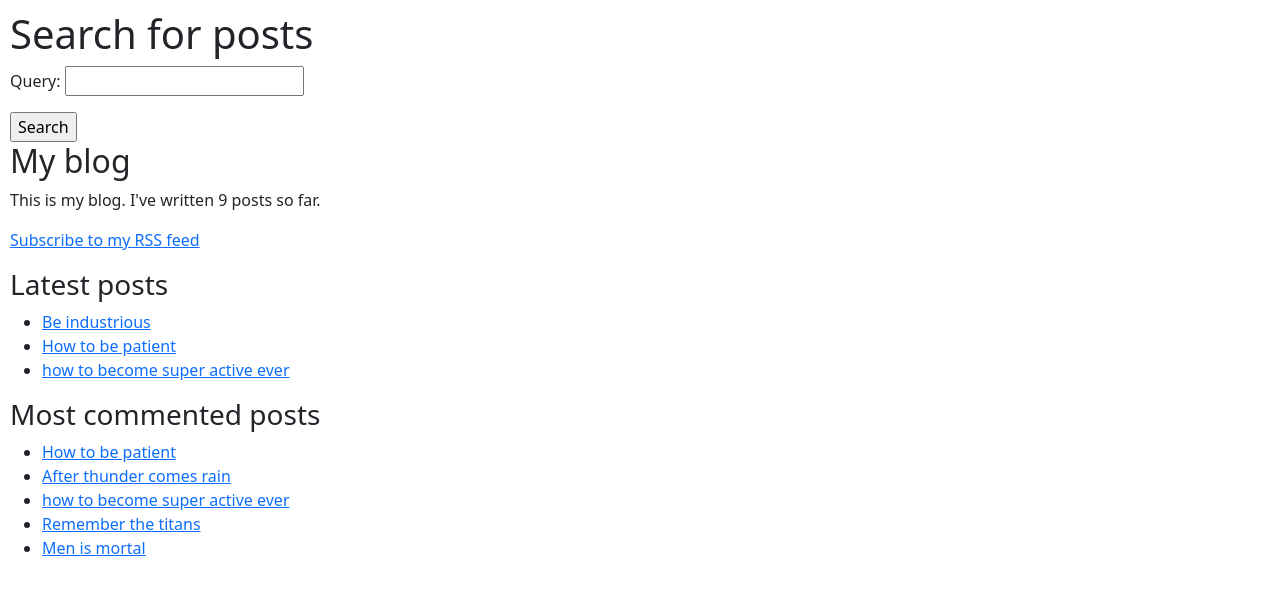
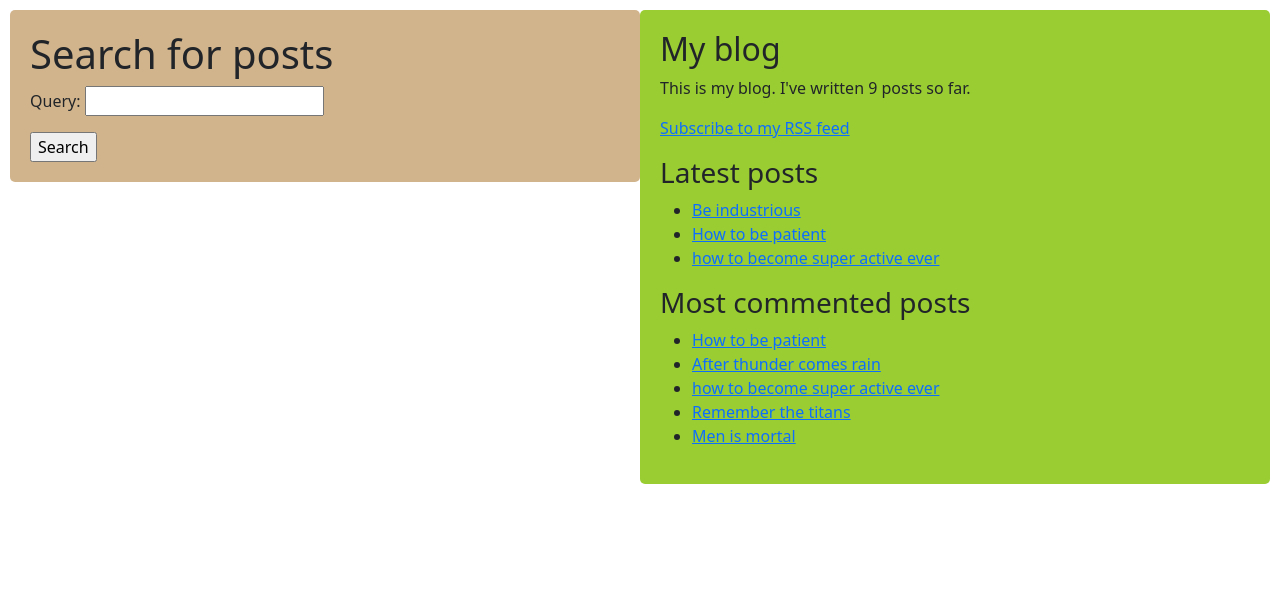
Before and after one commit to Habib16051/Blog-Version023, a Django app: page /blog/search/ in a window 1280 px wide. Shown: the top 595 px of the page. Run offline with Django 4.2, Linux system fonts and the light colour scheme; data comes from the database, SQL or seed files in the repository; some libraries are stand-ins or nearby versions.

Commit message:
aded some css features

```diff
--- a/blog_website/templates/base.html
+++ b/blog_website/templates/base.html
@@ -11,11 +11,28 @@
         padding: 10px;
         border: 1px;
       }
+      .content {
+        float: left;
+        width: 50%;
+        background-color: tan;
+        padding: 20px;
+        box-sizing: border-box;
+        border-radius: 5px;
+      }
+
+      .sidebar {
+        float: left;
+        width: 50%;
+        background-color: yellowgreen;
+        padding: 20px;
+        box-sizing: border-box;
+        border-radius: 5px;
+      }
     </style>
   </head>
   <body>
-    <div id="content">{% block content %} {% endblock %}</div>
-    <div id="sidebar">
+    <div class="content">{% block content %} {% endblock %}</div>
+    <div class="sidebar">
       <h2>My blog</h2>
       <p>This is my blog. I've written {% total_posts %} posts so far.</p>
       <p>
```
